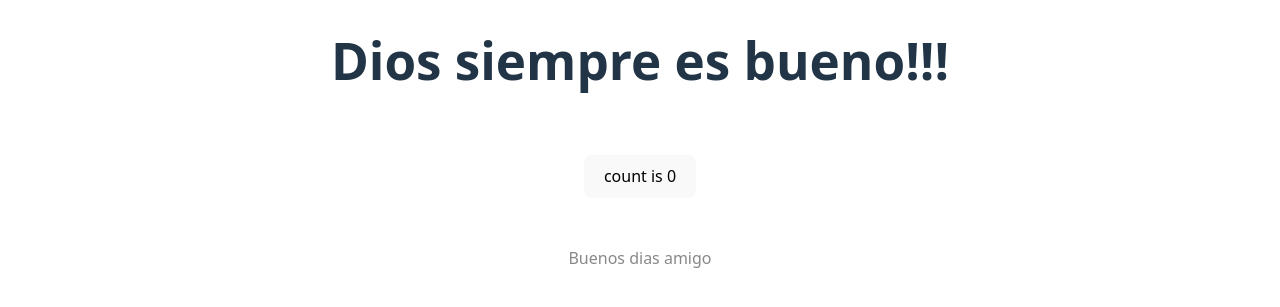
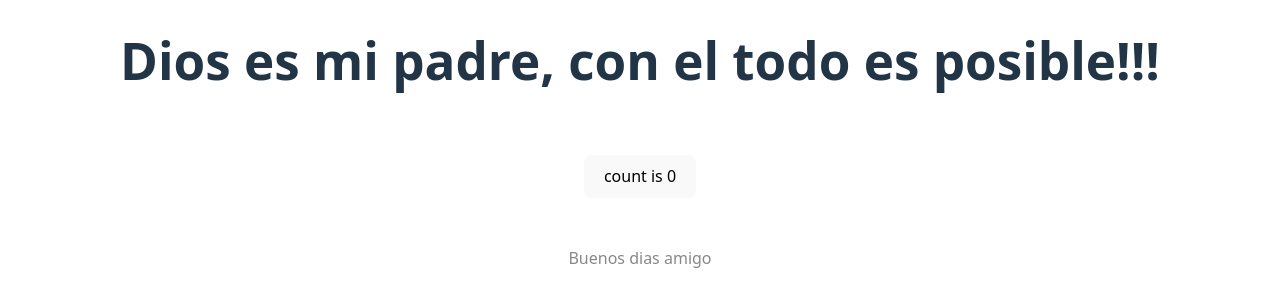
Before and after one commit to wtaype/zitime, a plain HTML site: page index.html in a window 1280 px wide. Shown: the part 333-640 px from the top of the page. Drawn offline with Linux system fonts and the light colour scheme.

Commit message:
deploy: af3895abddbca2225720508d0badfb4dc542bd42

```diff
--- /dev/null
+++ b/assets/index-DnHJc2-1.js
@@ -0,0 +1,14 @@
+(function(){const r=document.createElement("link").relList;if(r&&r.supports&&r.supports("modulepreload"))return;for(const e of document.querySelectorAll('link[rel="modulepreload"]'))i(e);new MutationObserver(e=>{for(const t of e)if(t.type==="childList")for(const n of t.addedNodes)n.tagName==="LINK"&&n.rel==="modulepreload"&&i(n)}).observe(document,{childList:!0,subtree:!0});function o(e){const t={};return e.integrity&&(t.integrity=e.integrity),e.referrerPolicy&&(t.referrerPolicy=e.referrerPolicy),e.crossOrigin==="use-credentials"?t.credentials="include":e.crossOrigin==="anonymous"?t.credentials="omit":t.credentials="same-origin",t}function i(e){if(e.ep)return;e.ep=!0;const t=o(e);fetch(e.href,t)}})();function c(s){let r=0;const o=i=>{r=i,s.innerHTML=`count is ${r}`};s.addEventListener("click",()=>o(r+1)),o(0)}document.querySelector("#app").innerHTML=`
+  <div>
+    <a href="https://vite.dev" target="_blank">
+      <img src="https://i.postimg.cc/bvWtMmR7/image.png" class="logo" alt="Vite logo" />
+    </a>
+    <h1>Dios es mi padre, con el todo es posible!!!</h1>
+    <div class="card">
+      <button id="counter" type="button"></button>
+    </div>
+    <p class="read-the-docs">
+      Buenos dias amigo
+    </p>
+  </div>
+`;c(document.querySelector("#counter"));
--- a/index.html
+++ b/index.html
@@ -5,7 +5,7 @@
     <link rel="icon" type="image/svg+xml" href="https://i.postimg.cc/bvWtMmR7/image.png" />
     <meta name="viewport" content="width=device-width, initial-scale=1.0" />
     <title>Witime</title>
-    <script type="module" crossorigin src="/zitime/assets/index-eaaCqlaX.js"></script>
+    <script type="module" crossorigin src="/zitime/assets/index-DnHJc2-1.js"></script>
     <link rel="stylesheet" crossorigin href="/zitime/assets/index-CrYBktwj.css">
   </head>
   <body>
```
